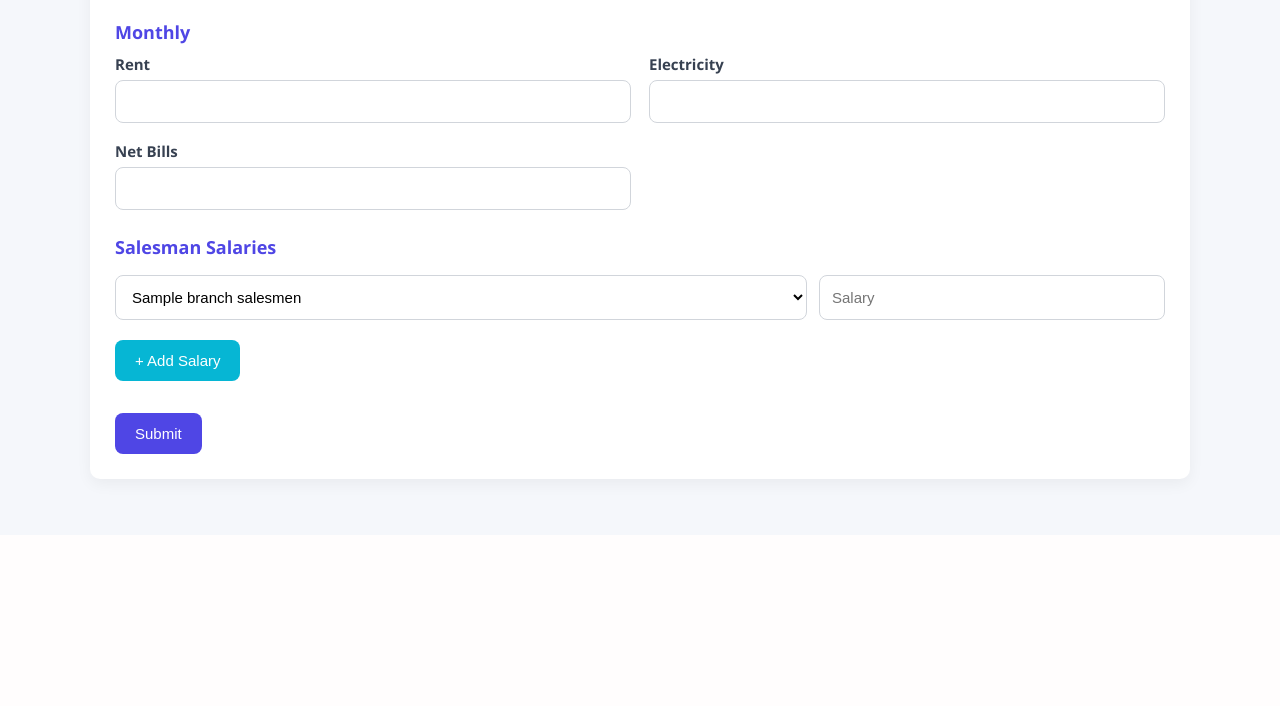
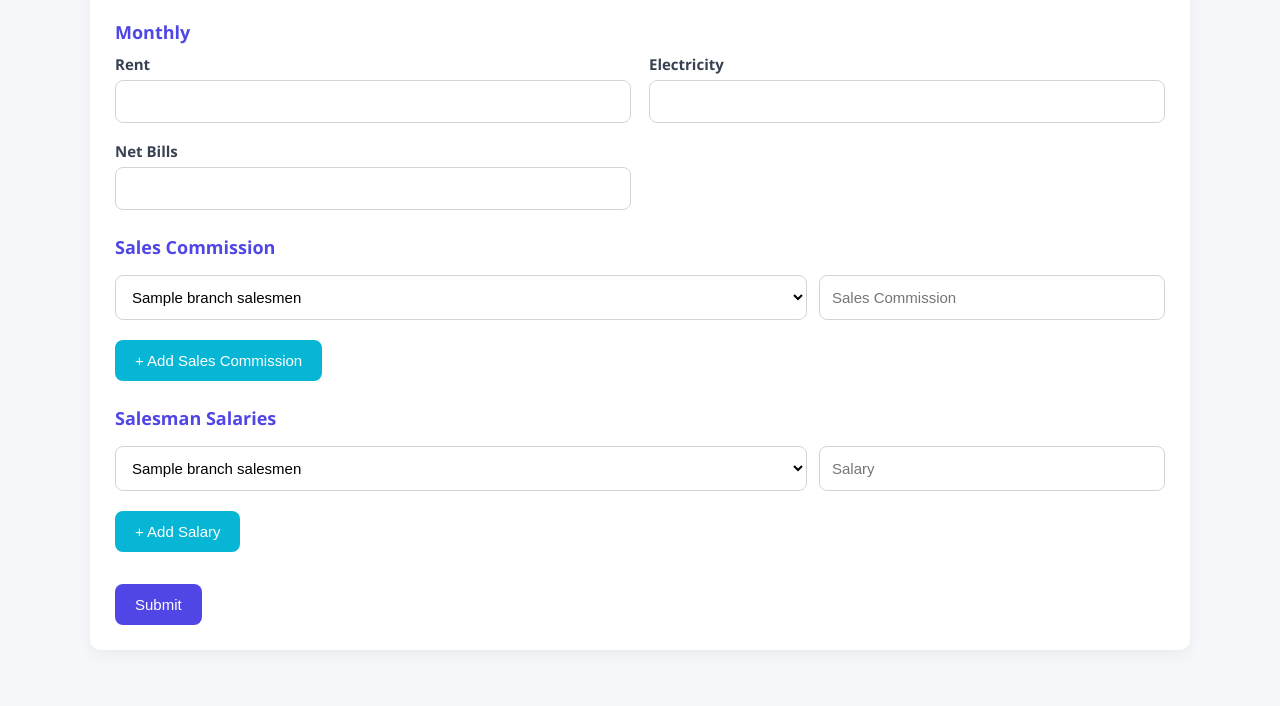
Before and after one commit to Harishh1947/PeoplesFootwearManagement, a Flask app: template templates/manager.html in a window 1280 px wide. Shown: the part 1419-2125 px from the top of the page. Before the commit the page ends 1909 px from the top, so only its background shows below. Run offline with Flask 3, Linux system fonts and the light colour scheme; the template is opened without the code that fills it: most values are stand-ins (such as "Sample title", 1, 10 or a date in 2020); parts of the project's set-up code (start-up, migrations or seed data) failed here and were passed over.

Commit message:
Update manager.html

```diff
--- a/templates/manager.html
+++ b/templates/manager.html
@@ -194,6 +194,22 @@
 <!-- ===================== -->
 <!-- 👨‍💼 SALARIES -->
 <!-- ===================== -->
+<h4>Sales Commission </h4>
+
+<div id="sales_comm_rows">
+    <div class="salary_row">
+        <select name="sales_comm_salesman_id">
+            {% for s in branch_salesmen %}
+            <option value="{{s.id}}">{{s.name}}</option>
+            {% endfor %}
+        </select>
+
+        <input name="sales_comm_amount" placeholder="Sales Commission">
+    </div>
+</div>
+
+<button type="button" onclick="addSalesCommRow()">+ Add Sales Commission</button>
+
 <h4>Salesman Salaries</h4>
 
 <div id="salary_rows">
```
